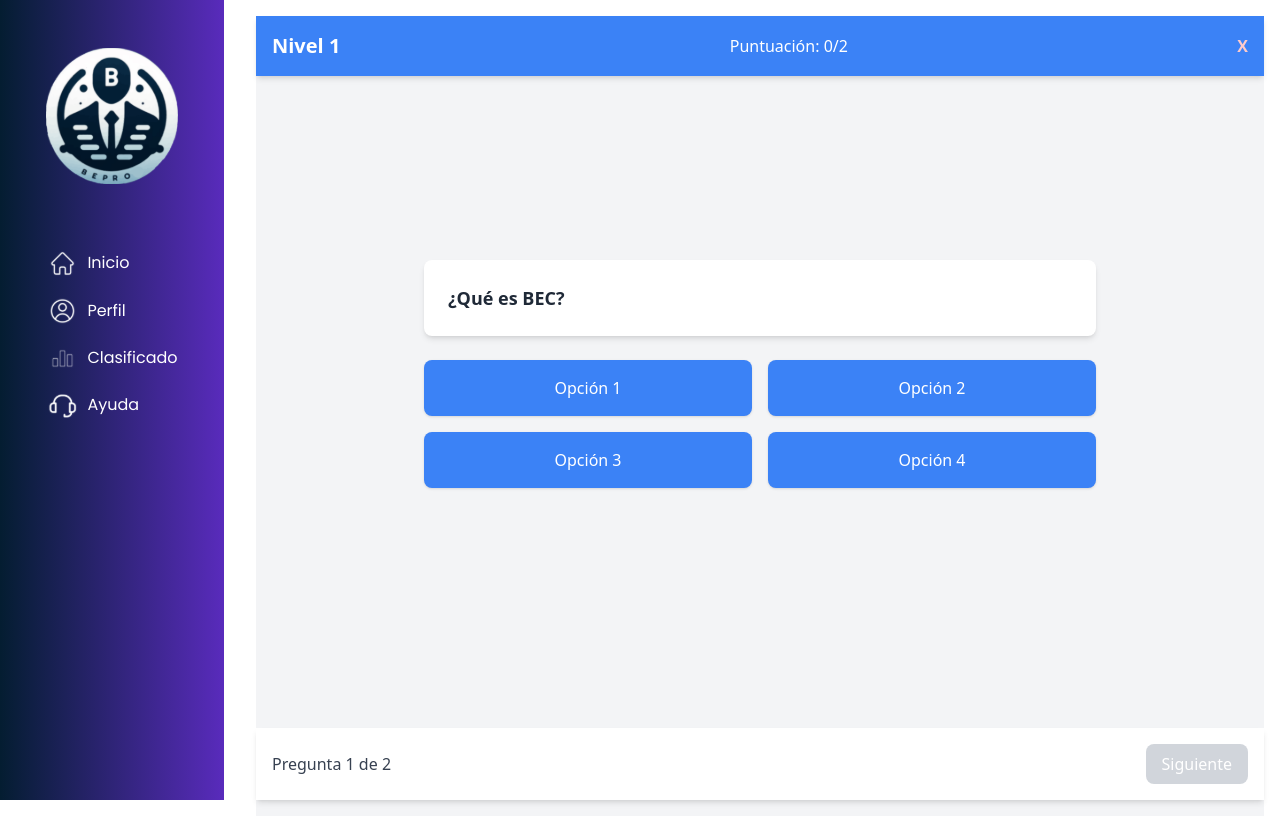
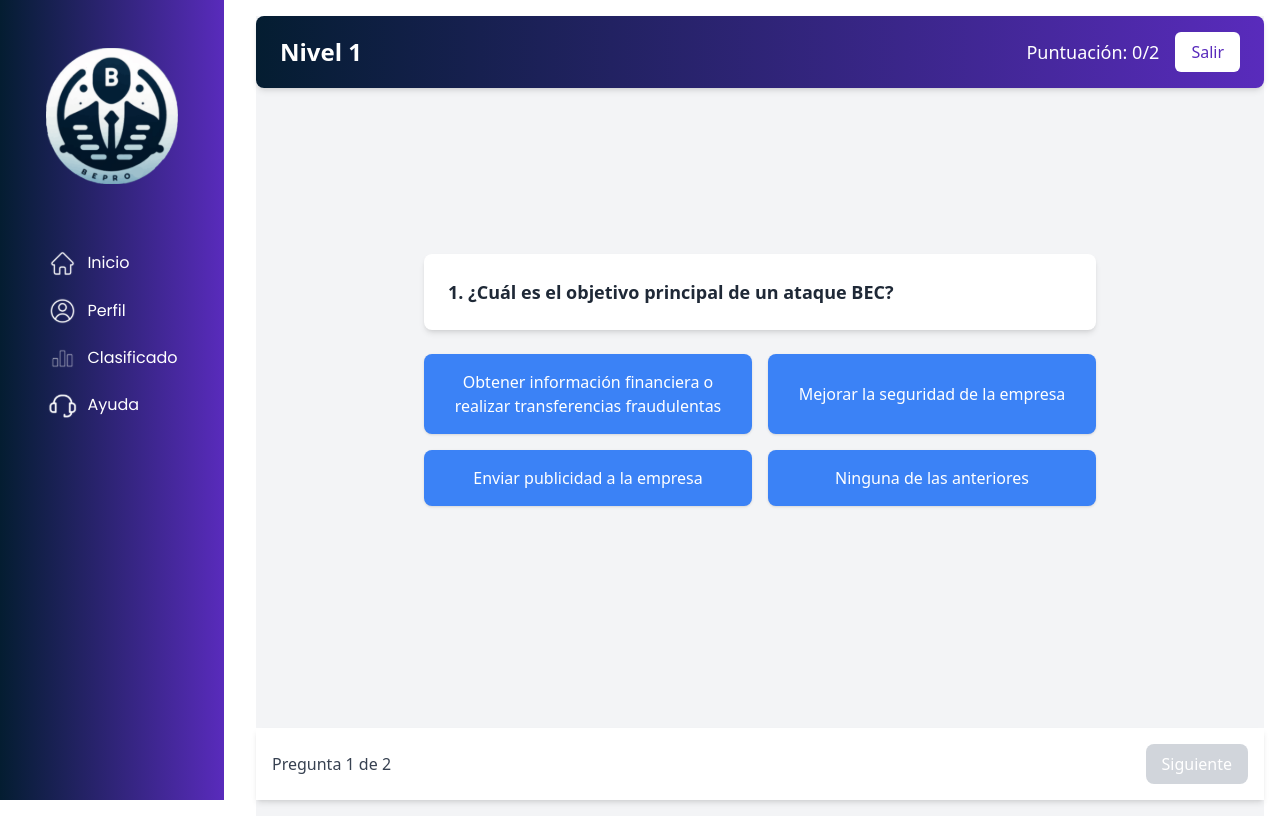
Before and after one commit to PDG2-BECGame/BEC-Game-front, a React (Vite) app: page /quiz/1 in a window 1280 px wide. Built offline with nearby package versions, Linux system fonts and the light colour scheme.

Commit message:
enhance: adapt HeaderQuiz to platform design - updated styles and layout

```diff
--- a/src/components/Quiz/HeaderQuiz.tsx
+++ b/src/components/Quiz/HeaderQuiz.tsx
@@ -1,16 +1,24 @@
 import React from 'react';
 
-interface HeaderProps {
+interface HeaderQuizProps {
   currentLevel: number;
   score: number;
   totalQuestions: number;
+  onExit: () => void;
 }
 
-const HeaderQuiz: React.FC<HeaderProps> = ({ currentLevel, score, totalQuestions }) => (
-  <header className="bg-blue-500 text-white p-4 flex justify-between items-center shadow-md">
-    <h1 className="text-xl font-bold">Nivel {currentLevel}</h1>
-    <p>Puntuación: {score}/{totalQuestions}</p>
-    <button className="text-red-200 font-semibold hover:text-red-500 transition">X</button>
+const HeaderQuiz: React.FC<HeaderQuizProps> = ({ currentLevel, score, totalQuestions, onExit }) => (
+  <header className="w-full flex justify-between items-center py-4 px-6 bg-gradient-to-r from-customBlue to-customPurple text-white rounded-lg shadow-md">
+    <h1 className="text-2xl font-bold">Nivel {currentLevel}</h1>
+    <div className="flex items-center space-x-4">
+      <p className="text-lg">Puntuación: {score}/{totalQuestions}</p>
+      <button
+        className="bg-white text-customPurple px-4 py-2 rounded-md hover:bg-gray-100 transition"
+        onClick={onExit}
+      >
+        Salir
+      </button>
+    </div>
   </header>
 );
 
--- a/src/consts/questions.d.tsx
+++ b/src/consts/questions.d.tsx
@@ -12,7 +12,7 @@
 // Preguntas organizadas por nivel
 export const questionsByLevel: QuestionsByLevel = {
     1: [
-        { id: 1, question: "¿Qué es BEC?", options: ["Opción 1", "Opción 2", "Opción 3", "Opción 4"], answer: 0 },
+        { id: 1, question: "1. ¿Cuál es el objetivo principal de un ataque BEC?", options: ["Obtener información financiera o realizar transferencias fraudulentas", "Mejorar la seguridad de la empresa", "Enviar publicidad a la empresa", "Ninguna de las anteriores"], answer: 0 },
         { id: 2, question: "¿Cómo protegerse contra BEC?", options: ["Opción 1", "Opción 2", "Opción 3", "Opción 4"], answer: 1 },
     ],
     2: [
--- a/src/pages/Quiz.tsx
+++ b/src/pages/Quiz.tsx
@@ -1,5 +1,5 @@
 import React, { useState } from "react";
-import { useParams } from "react-router-dom";
+import { useNavigate, useParams } from "react-router-dom"; // Importa useNavigate si deseas redireccionar
 import { questionsByLevel } from "../consts/questions.d";
 
 // Importa los componentes
@@ -27,6 +27,16 @@
 
   const currentQuestion = questions[currentQuestionIndex];
 
+  // Función para manejar la salida del quiz
+  const navigate = useNavigate(); // Hook para redireccionar
+
+  const handleExit = () => {
+    // Aquí podemos agregar lógica adicional, como confirmar la salida
+    // Por ejemplo, mostrar un modal de confirmación
+    // Para este ejemplo, simplemente redireccionamos al usuario
+    navigate("/"); // Redirecciona a la página de inicio
+  };
+
   // Maneja la selección de una opción
   const handleOptionClick = (index: number) => {
     if (hasAnswered) return; // Evita cambiar la respuesta después de seleccionar
@@ -49,14 +59,20 @@
       setHasAnswered(false);
     } else {
       alert(`¡Has completado el nivel! Tu puntuación es ${score}/${questions.length}`);
-      // Aquí puedes redirigir al usuario o reiniciar el cuestionario
+      // Redirecciona al usuario a la página de resultados o reinicia el quiz
+      navigate("/"); // Redirecciona a la página de inicio, por ejemplo
     }
   };
 
   return (
     <div className="flex flex-col min-h-screen bg-gray-100">
       {/* Header */}
-      <HeaderQuiz currentLevel={currentLevel} score={score} totalQuestions={questions.length} />
+      <HeaderQuiz
+        currentLevel={currentLevel}
+        score={score}
+        totalQuestions={questions.length}
+        onExit={handleExit} // Pasamos la función handleExit
+      />
 
       {/* Contenido principal */}
       <main className="flex-grow p-6 flex flex-col items-center justify-center pb-24">
```
